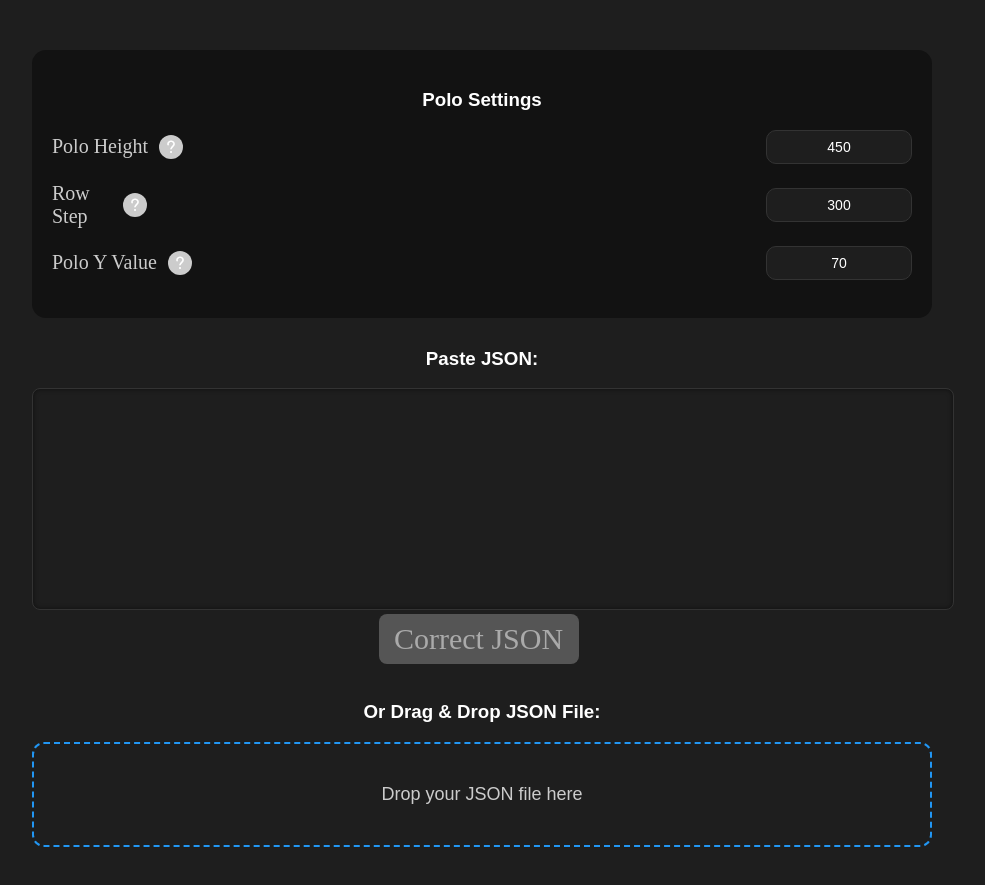
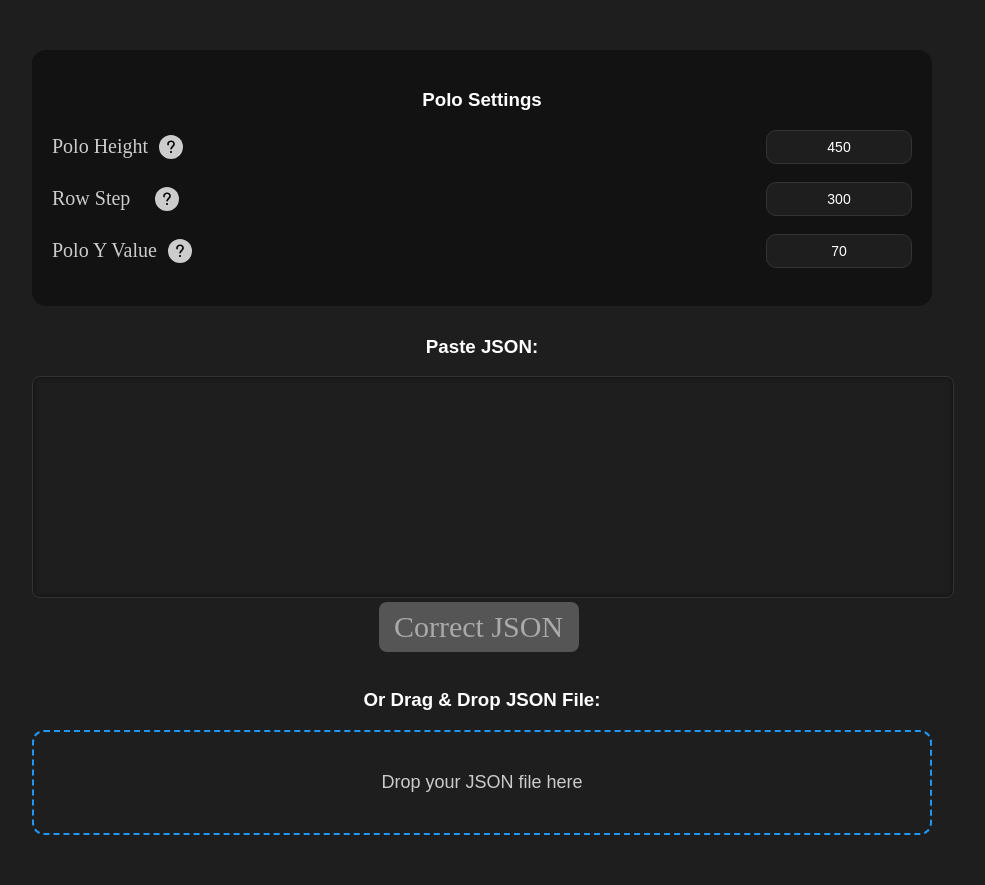
Before and after one commit to RizsimStudiosOfficial/Polo-JSON-Modbox-Corrector, a plain HTML site: page index.html in a window 1280 px wide. Shown: the part 980-1865 px from the top of the page, without its empty margins (158-1143 px from the left). Drawn offline with Linux system fonts and the light colour scheme.

Commit message:
update the css issues

```diff
--- a/css/main.css
+++ b/css/main.css
@@ -107,7 +107,7 @@ text-align: center;
 color: white;
 }
 
-h3, br, p, .field, .field-label, .note-block, #drop-area {
+h3, br, p, .field, .field-label, .note-block, #drop-area, #correctBtn {
     user-select: none;          /* Standard */
     -webkit-user-select: none;  /* Safari / Chrome */
     -moz-user-select: none;     /* Firefox */
@@ -122,7 +122,7 @@ h3, br, p, .field, .field-label, .note-block, #drop-area {
     height: inherit;
     stroke-width: 0;
     stroke: white;
-    fill: white;
+    fill: black;
 }
 
 .smlNote {
@@ -194,11 +194,12 @@ pointer-events: auto;       /* keep normal behavior */
 .ic-info {
     display: flex;
     align-items: center;
-	margin-right: 72%;
+	margin-right: 66%;
     gap: 6px;
 }
 
 .toggle-label {
+	font-family: Allan;
     color: #ccc;
     font-size: 20px;
     display: flex;
```
